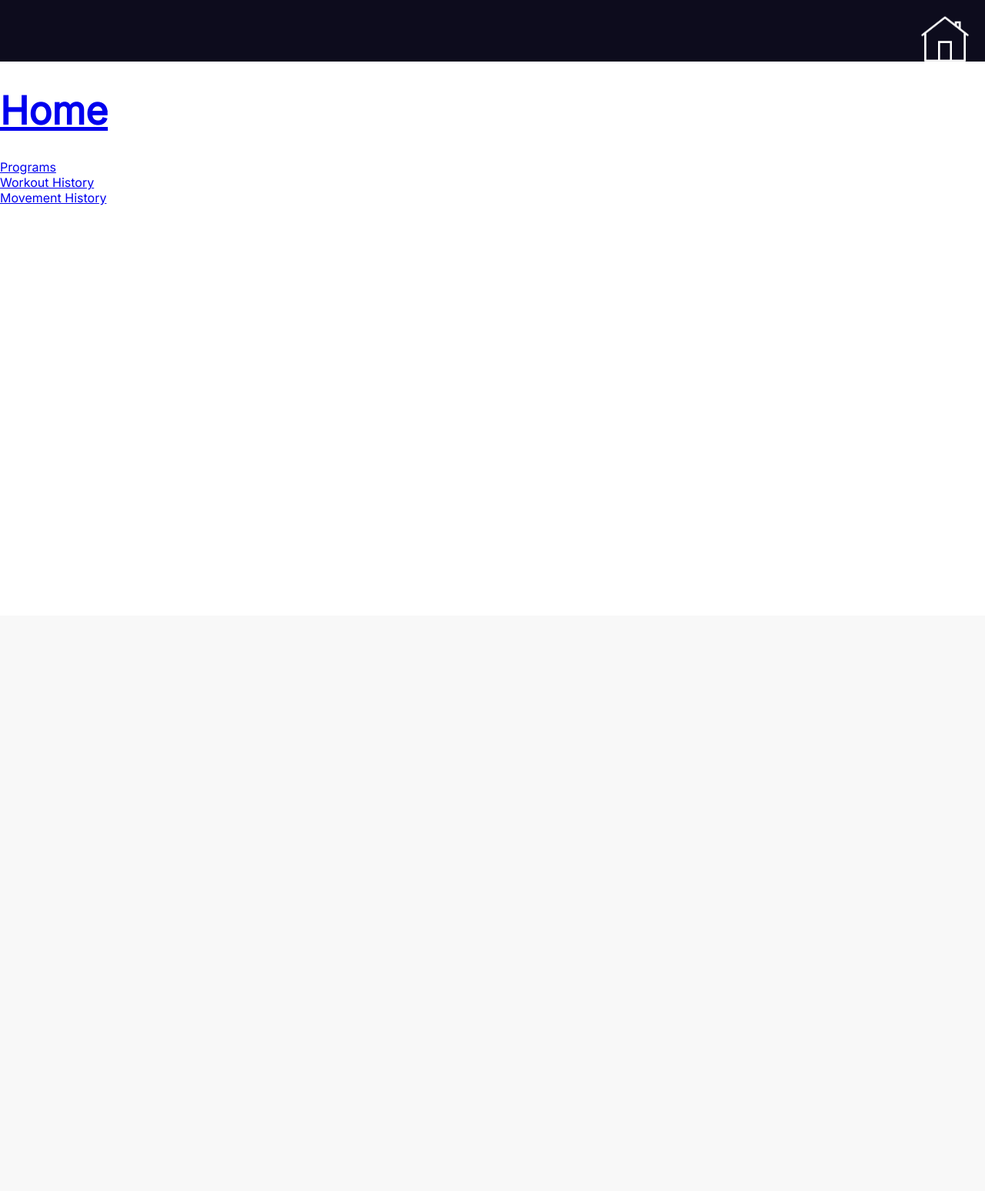
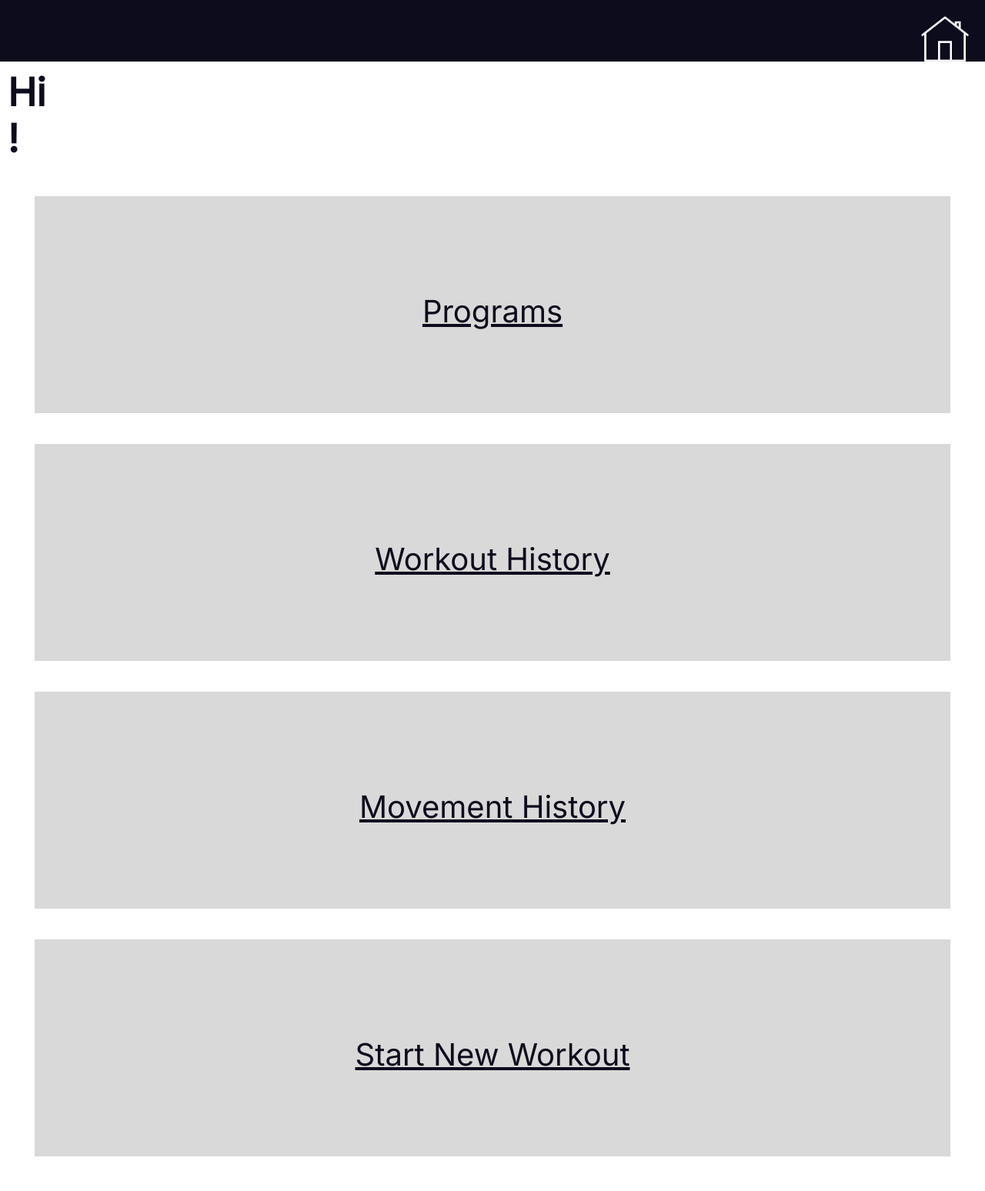
Before and after one commit to Joylana/LACRM-Project, a PHP site: page /homepage.php in a window 1280 px wide. Shown: the whole page at 77% size. Before the commit the page ends 267 px from the top, so only its background shows below. Run offline with PHP 8.4, Linux system fonts and the light colour scheme; the visitor is signed in with stand-in values (Sample User, id 1); data that the repository does not hold is empty.

Commit message:
homepage design

```diff
--- a/homepage.php
+++ b/homepage.php
@@ -5,10 +5,27 @@
 <html>
 
     <body>
-        <?php NavBar(); ?>
-        <h1>Home</h1>
-        <a href="programs-page.php">Programs</a> <br>
-        <a href="workout-history.php">Workout History</a> <br>
-        <a href="movement-history.php">Movement History</a> <br>
+        <?php NavBar();
+        $user = GetUser($_SESSION['userId']); // Greeting the user
+        echo "<h1 style='margin:10px' >Hi <br>
+        ".$user['userFirstName']."!
+        </h1>";
+        ?>
+
+        <div style="margin:45px" >
+            <div class="text-box" style="padding:125px 0;">
+                 <a  href="programs-page.php">Programs</a> <br>
+            </div>
+            <div class="text-box" style="padding:125px 0;">
+                <a href="workout-history.php">Workout History</a> <br>
+            </div>
+            <div class="text-box" style="padding:125px 0;">
+                <a  href="movement-history.php">Movement History</a> <br>
+            </div>
+            <div class="text-box" style="padding:125px 0;">
+                <a  href="workout-view.php">Start New Workout</a> <br>
+            </div>
+        </div>
+
     </body>
 </html>
--- a/include/common-components.php
+++ b/include/common-components.php
@@ -17,6 +17,7 @@
 
                 <a href='homepage.php'>
                     <img  style='height: 80%' src='home-icon.png' alt='home'>
+                </a>
 
                 </div>
 
@@ -39,6 +40,7 @@
 
                 <a href='homepage.php'>
                     <img  src='home-icon.png' alt='home'>
+                </a>
 
                 </div>
 
--- a/include/queryfunctions.php
+++ b/include/queryfunctions.php
@@ -5,6 +5,16 @@
             SELECT * FROM users
         ")->fetchAll();
         return $users;
+    };
+
+    function GetUser($userId){
+        $user = dbQuery("
+            SELECT * FROM users
+            WHERE userId = :userId
+        ",
+        ['userId' => $userId]
+        )->fetch();
+        return $user;
     };
 
     function VerifyUser($username,$password){
--- a/log-in.php
+++ b/log-in.php
@@ -31,10 +31,10 @@ if (isset($_POST['username'])){
         <div style="margin:25%;">
 
             <h1 style="text-align: left;"> Log In:</h1>
-            <form action=''method="POST" id='login' style="justify-content: flex-end;">
-                <input class="text-box" type="text" name="username" >
+            <form action=''method="POST" id='login' >
+                <input class="text-box" style="text-align:left" type="text" name="username" >
                 <br>
-                <input class="text-box" type="text" name="password" >
+                <input class="text-box" style="text-align:left" type="text" name="password" >
                 <br>
                 <div style="text-align:center;">
                 <input style="background-color:0D0C1D; text-align:center;color: white;width:35%;padding:15px;font-size:25px" type="submit" value="Log In" />
--- a/style.css
+++ b/style.css
@@ -10,17 +10,23 @@ h1{
     font-size: 50px;
 }
 
+a{
+    color:0D0C1D;
+}
+
 .text-box{
     background-color:D9D9D9;
     box-shadow: none;
     border:none;
-    padding: 25px;
     width: 100%;
     height: 4%;
     margin-bottom: 40px;
     font-size: 40px;
+    text-align: center;
+
 
 }
+
 
 .navbar{
     background-color: 0D0C1D;
```
